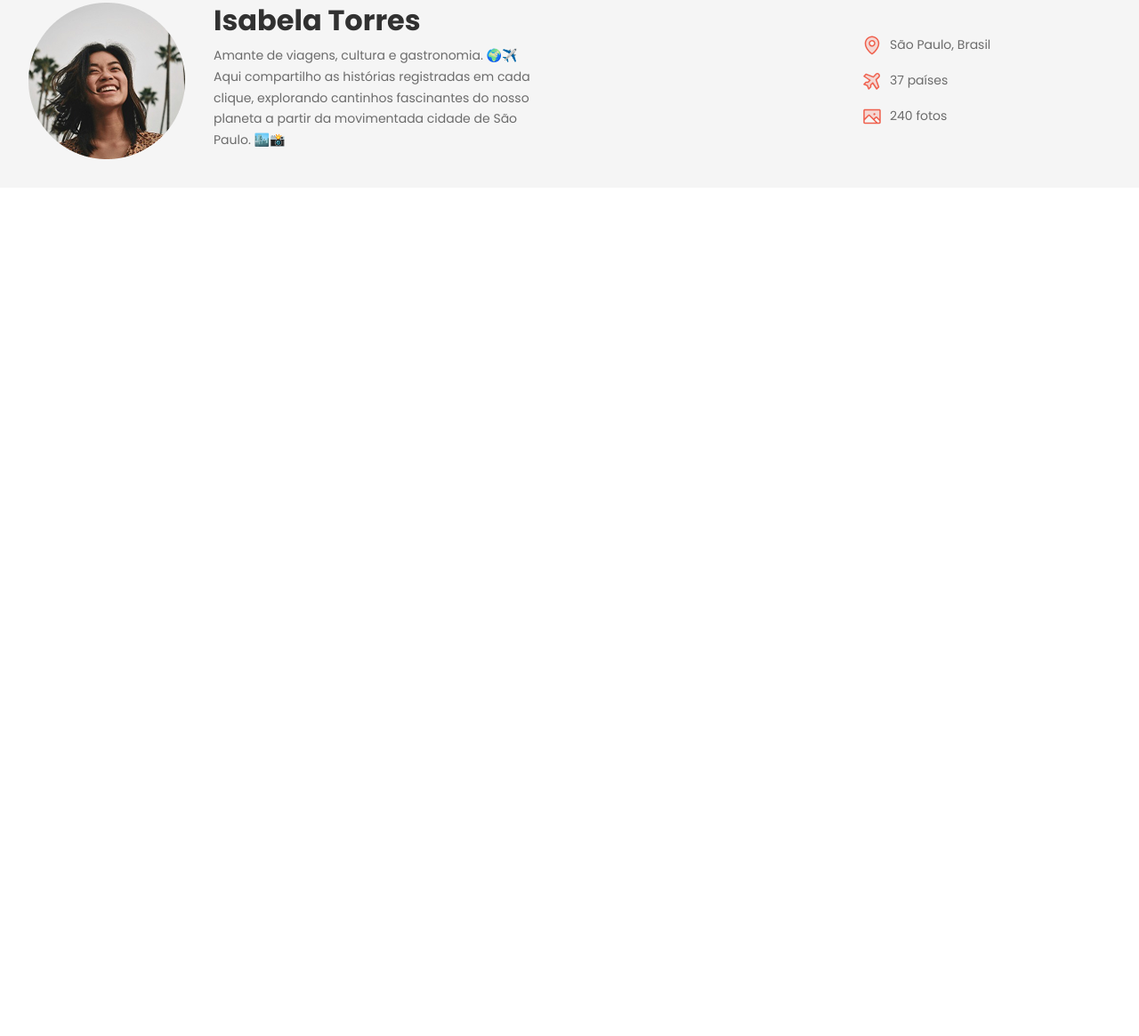
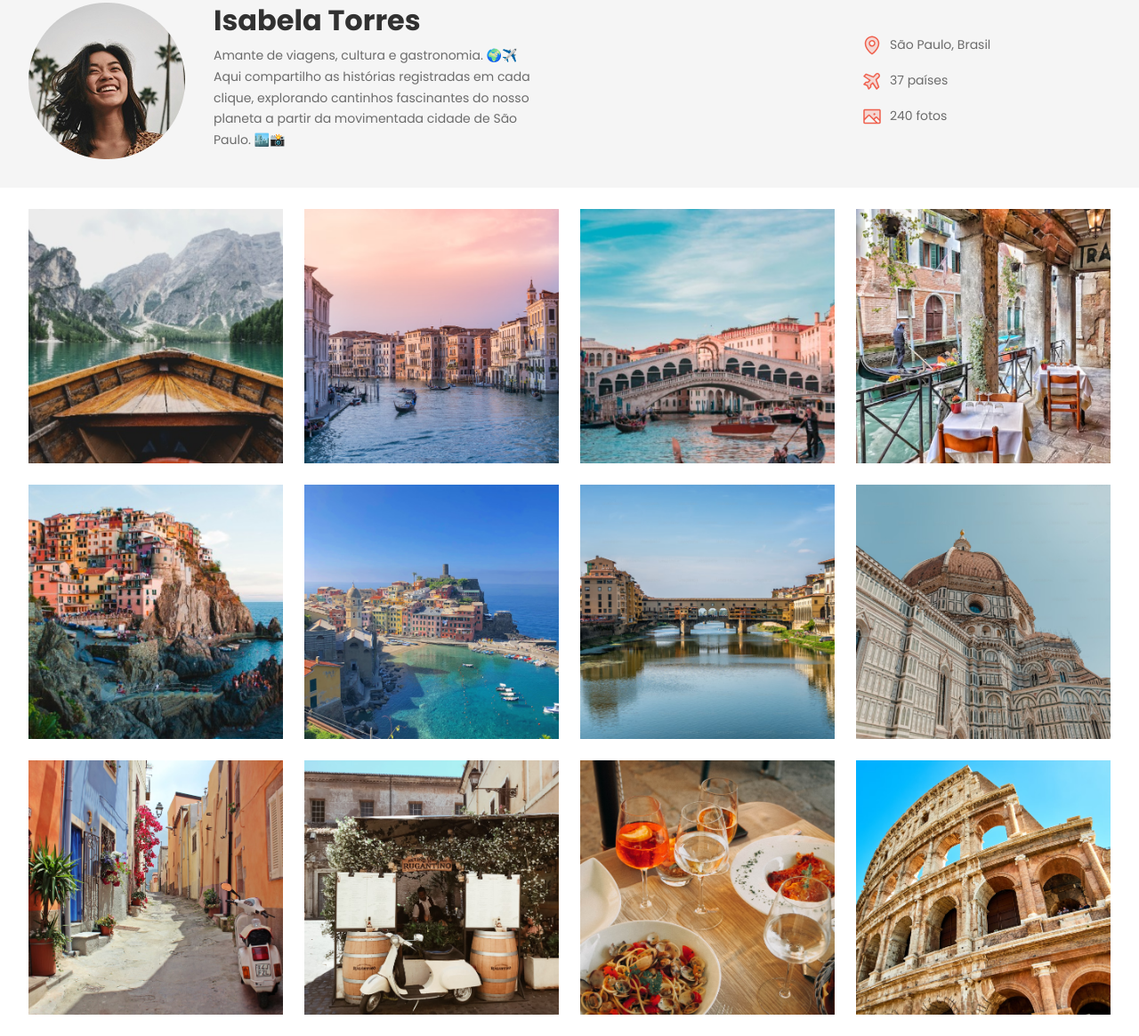
Before and after one commit to FeSette/Full-Stack, a plain HTML site: page ProjetoTravelgram/index.html in a window 1280 px wide. Shown: the part 132-1297 px from the top of the page at 89% size. Before the commit the page ends 800 px from the top, so only its background shows below. Drawn offline with Linux system fonts and the light colour scheme.

Commit message:
Estruturando e Estilizando as imagens

```diff
--- a/ProjetoTravelgram/index.html
+++ b/ProjetoTravelgram/index.html
@@ -61,5 +61,19 @@
             </div>
         </header>
     </div>
+    <main class="container">
+        <img src="assets/images/Image 01.png" alt="...">
+        <img src="assets/images/Image 02.png" alt="...">
+        <img src="assets/images/Image 03.png" alt="...">
+        <img src="assets/images/Image 04.png" alt="...">
+        <img src="assets/images/Image 05.png" alt="...">
+        <img src="assets/images/Image 06.png" alt="...">
+        <img src="assets/images/Image 07.png" alt="...">
+        <img src="assets/images/Image 08.png" alt="...">
+        <img src="assets/images/Image 09.png" alt="...">
+        <img src="assets/images/Image 10.png" alt="...">
+        <img src="assets/images/Image 11.png" alt="...">
+        <img src="assets/images/Image 12.png" alt="...">
+    </main>
 </body>
 </html>
--- a/ProjetoTravelgram/styles/index.css
+++ b/ProjetoTravelgram/styles/index.css
@@ -1,3 +1,4 @@
 @import url(./global.css);
 @import url(./nav.css);
 @import url(./header.css);
+@import url(./main.css);
--- /dev/null
+++ b/ProjetoTravelgram/styles/main.css
@@ -0,0 +1,12 @@
+main {
+    display: flex;
+    flex-wrap: wrap;
+    gap: 24px;
+    padding-block: 24px;
+}
+
+main img {
+    width: 286px;
+    height: 286px;
+    object-fit: cover;
+}
```
